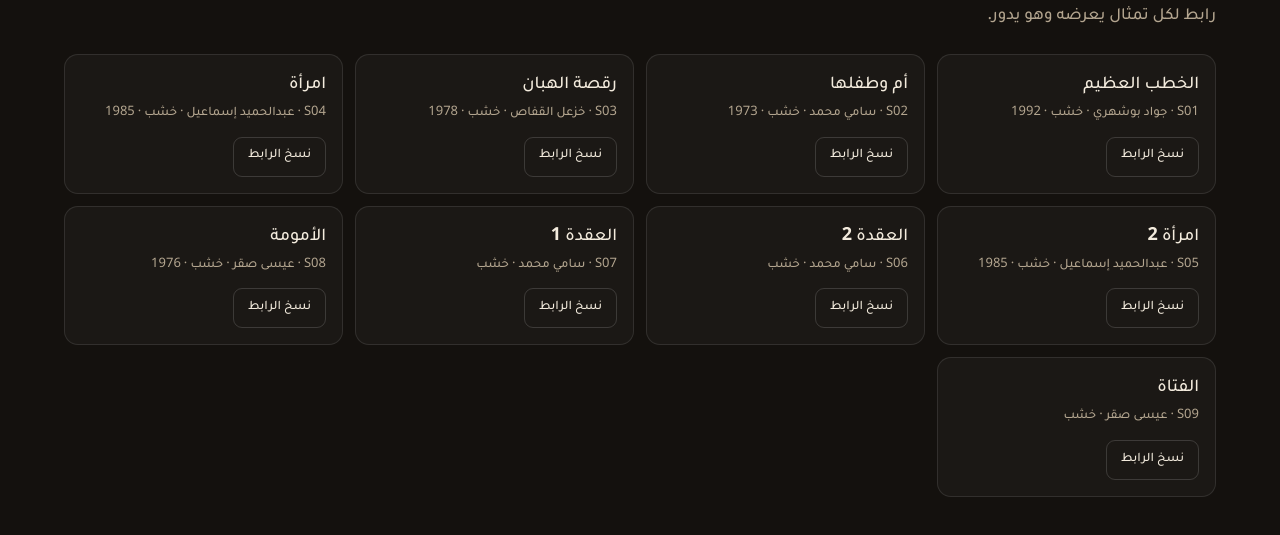
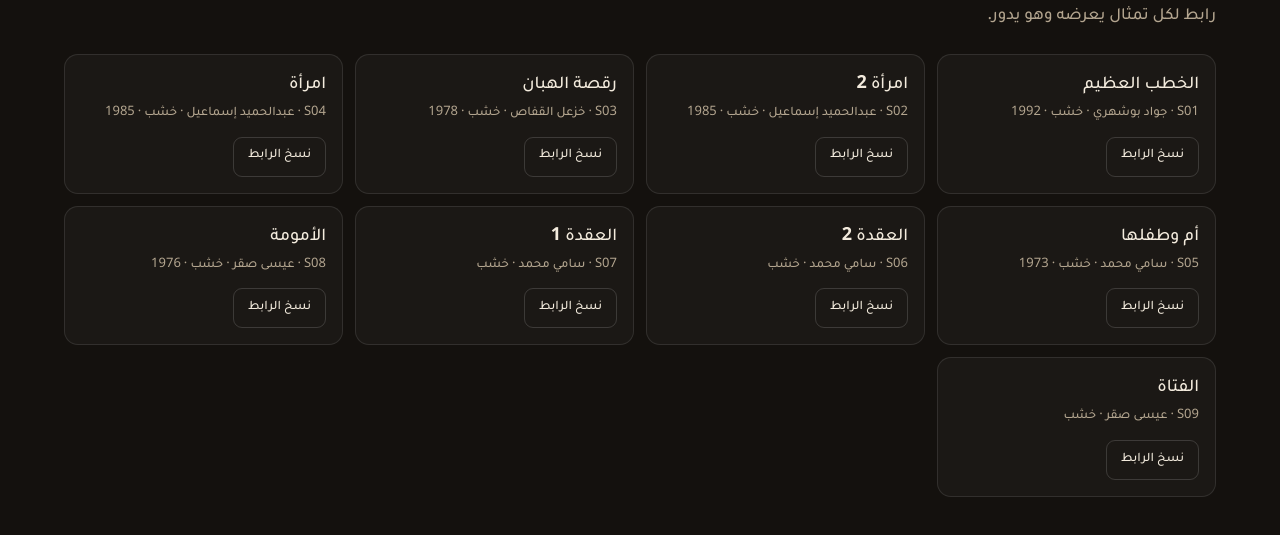
Before and after one commit to ayat-waly/nouf-sculptures, a plain HTML site: page index.html in a window 1280 px wide. Shown: the part 111-646 px from the top of the page. Drawn offline with nearby package versions, Linux system fonts and the light colour scheme.

Commit message:
Fix S02/S05 labels to match the metal plaques
Co-Authored-By: Claude Opus 5.5 <noreply@anthropic.com>
Claude-Session: https://claude.ai/code/session_0127J2fSP1c58AP4mASeSv2M

```diff
--- a/index.html
+++ b/index.html
@@ -66,10 +66,10 @@ import { RoomEnvironment } from 'three/addons/environments/RoomEnvironment.js';
 {
 const W = [
   ['s01','الخطب العظيم','جواد بوشهري','1992'],
-  ['s02','أم وطفلها','سامي محمد','1973'],
+  ['s02','امرأة 2','عبدالحميد إسماعيل','1985'],
   ['s03','رقصة الهبان','خزعل القفاص','1978'],
   ['s04','امرأة','عبدالحميد إسماعيل','1985'],
-  ['s05','امرأة 2','عبدالحميد إسماعيل','1985'],
+  ['s05','أم وطفلها','سامي محمد','1973'],
   ['s06','العقدة 2','سامي محمد',''],
   ['s07','العقدة 1','سامي محمد',''],
   ['s08','الأمومة','عيسى صقر','1976'],
```
